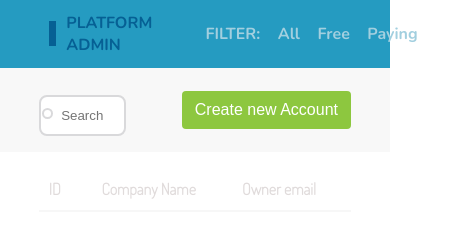
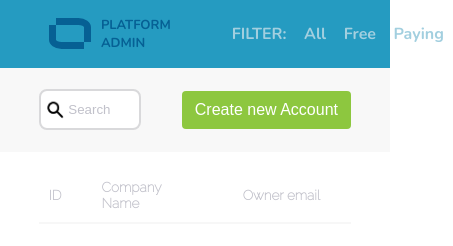
Before and after one commit to umorryie/DataBox, a plain HTML site: page index.html in a window 390 px wide. Shown: the whole page, 453 px wide, since content can reach past the window. Drawn offline with nearby package versions, Linux system fonts and the light colour scheme; no server answers.

Commit message:
added responsivnes

```diff
--- a/css/layout.css
+++ b/css/layout.css
@@ -78,9 +78,10 @@ body {
 
 .logo {
   margin: 10px;
-  width: 3vw;
-  height: 3vh;
-  background-color: #066094;
+  width: 30px;
+  height: 2vh;
+  border-radius: 5% 30% ;
+  border: 7px solid #066094;
 }
 
 .container {
@@ -115,7 +116,26 @@ body {
 
   transition: 0.75s;
 }
-
+.logo {
+  position: relative;
+}
+.logo::after,
+.logo::before {
+  background-color: #259bc1;
+  content: "";
+  display: block;
+  height: 7px;
+  position: absolute;
+  width: 7px;
+}
+.logo::after {
+  bottom: -7px;
+  right: -7px;
+}
+.logo::before {
+  top: -7px;
+  left: -7px;
+}
 .searchInput {
   width: 15vw;
   height: 3vh;
@@ -125,7 +145,12 @@ body {
   font-weight: 400;
   border: 2px solid #d9d9db;
   color: #d9d9db;
-  text-align: center;
+  outline: none;
+  padding-left: 3vw;
+}
+
+.searchInput::placeholder {
+  color: #c1c1ca;
 }
 
 .searchIcon {
@@ -159,8 +184,9 @@ body {
 }
 
 th {
-  color: #e0dbdb;
-  font-family: "Dosis", sans-serif;
+  color: #c1c1ca;
+  font-family: "Raleway", sans-serif;
+  font-size: 0.85rem;
   text-align: left !important;
 }
 
@@ -204,3 +230,33 @@ th {
 .width200 {
   width: 200px;
 }
+
+#button-holder img {
+  position: absolute;
+  height: 100%;
+  color: #d9d9db;
+  height: 3.5vh;
+  top: 11.4vh;
+  left: 10.4vw;
+}
+
+@media only screen and (max-width: 1000px) {
+  .searchInput {
+    padding-left: 4.5vw;
+  }
+}
+
+@media only screen and (max-width: 600px) {
+  .logo{
+    width: 40px;
+  }
+}
+
+@media only screen and (max-width: 620px) {
+  .searchInput {
+    padding-left: 7vw;
+  }
+  .platformText{
+    font-size: 13px;
+  }
+}
--- a/index.html
+++ b/index.html
@@ -11,7 +11,7 @@
       rel="stylesheet"
     />
     <link
-      href="https://fonts.googleapis.com/css2?family=Dosis:wght@200&display=swap"
+      href="https://fonts.googleapis.com/css2?family=Raleway:wght@100&display=swap"
       rel="stylesheet"
     />
   </head>
@@ -36,7 +36,9 @@
     <div class="searchContainer">
       <div class="container center">
         <div class="search">
-          <div class="searchIcon"></div>
+          <div id="button-holder">
+            <img src="src/search.png" />
+          </div>
           <input
             type="text"
             class="searchInput"
@@ -66,7 +68,7 @@
         </div>
       </div>
     </div>
-
+    <div class="bordery"></div>
     <script type="text/javascript" src="js/script.js"></script>
   </body>
 </html>
```
Also changed, not shown: src/search.png (added).
